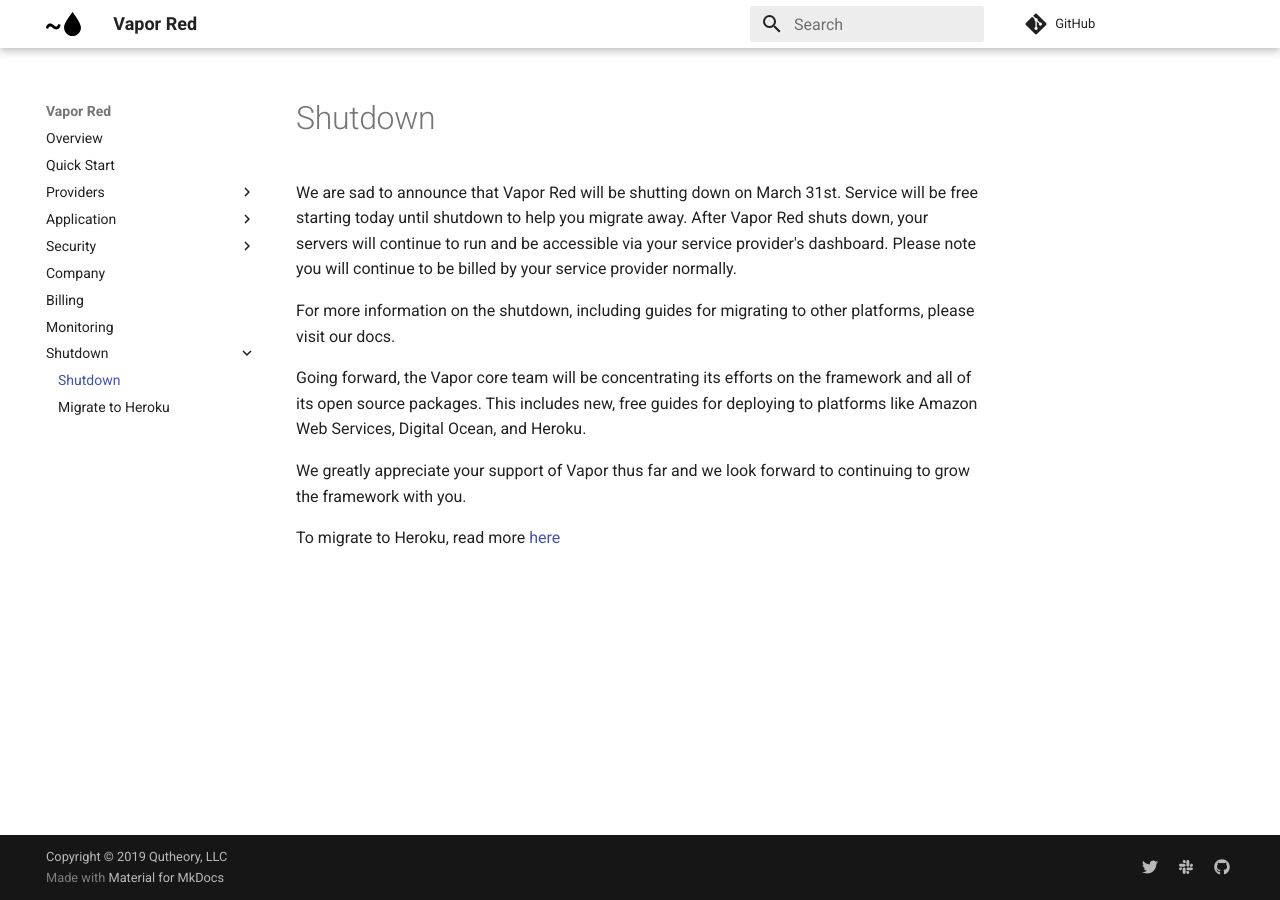
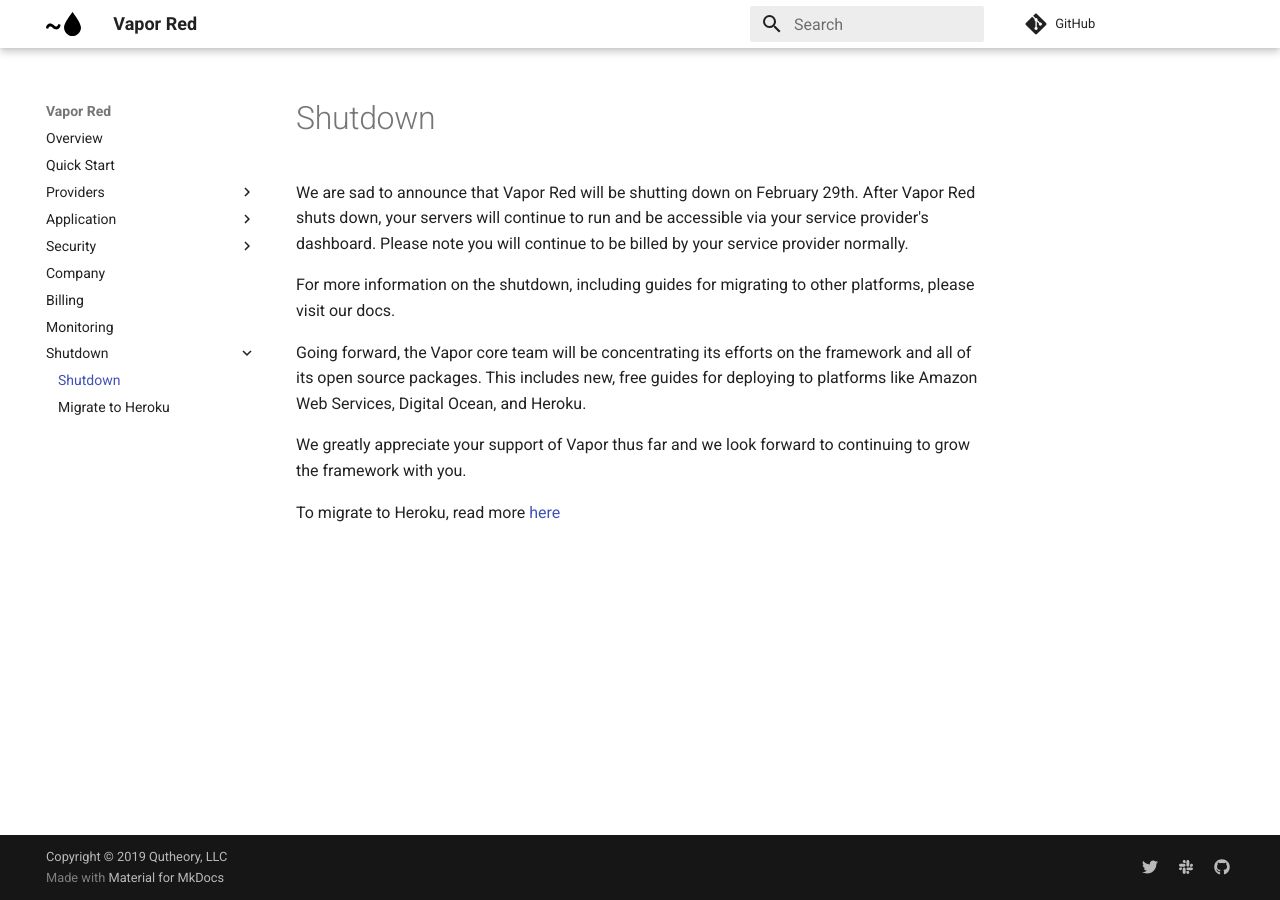
Before and after one commit to qutheory/red-docs, an MkDocs documentation site: the page built from docs/shutdown/index.md, in a window 1280 px wide. Built offline with MkDocs 1.6.1 and Material for MkDocs 9.7.7, drawn with Linux system fonts in a browser that asks for light colours; comment, search, counter and statistics services are not loaded.

Commit message:
Final text change

```diff
--- a/docs/shutdown/index.md
+++ b/docs/shutdown/index.md
@@ -1,4 +1,4 @@
-We are sad to announce that Vapor Red will be shutting down on March 31st. Service will be free starting today until shutdown to help you migrate away. After Vapor Red shuts down, your servers will continue to run and be accessible via your service provider's dashboard. Please note you will continue to be billed by your service provider normally.
+We are sad to announce that Vapor Red will be shutting down on February 29th. After Vapor Red shuts down, your servers will continue to run and be accessible via your service provider's dashboard. Please note you will continue to be billed by your service provider normally.
 
 For more information on the shutdown, including guides for migrating to other platforms, please visit our docs.
 
```
